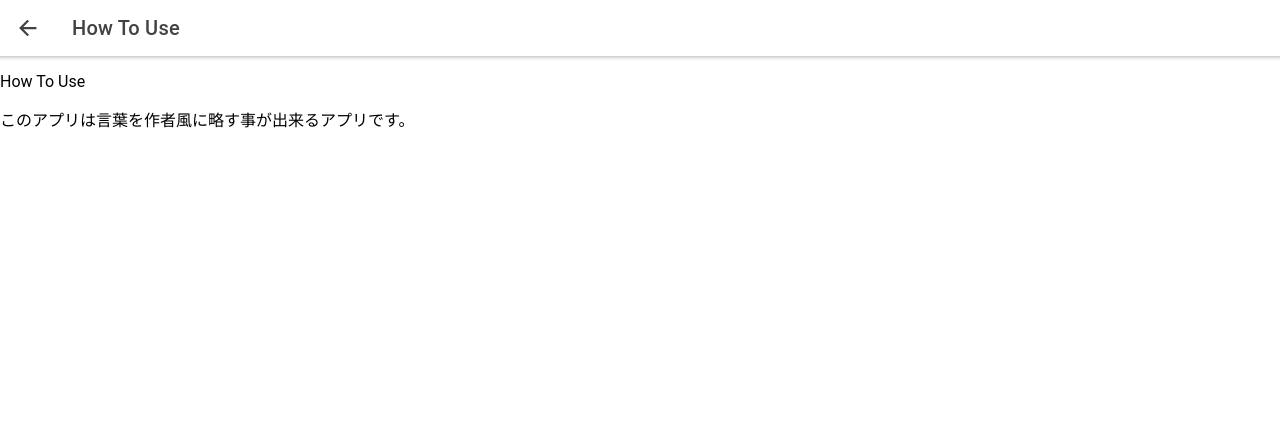
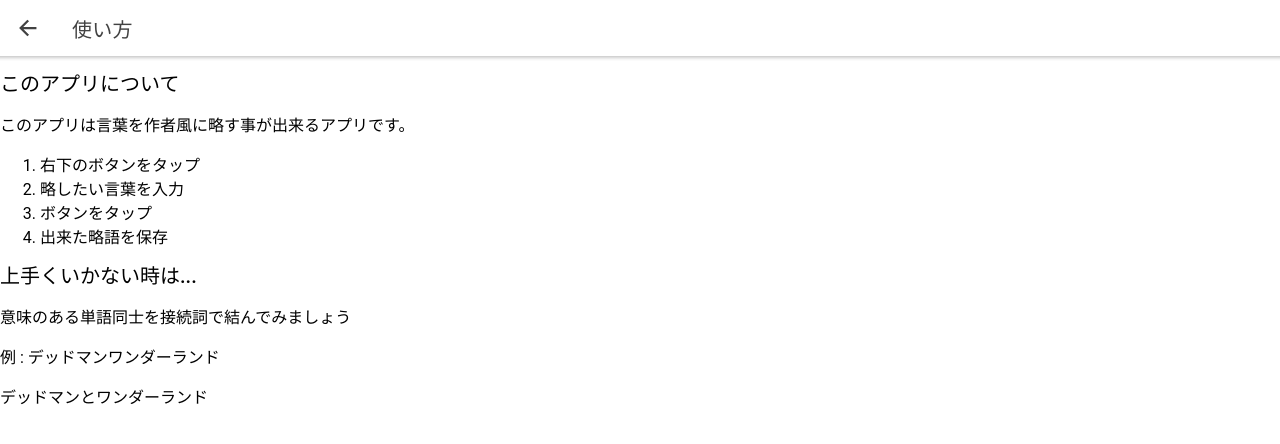
Before and after one commit to Yuta123456/word-abbreviation, a React (Create React App) app: page /about in a window 1280 px wide. Shown: the top 444 px of the page. Built offline with nearby package versions, Linux system fonts and the light colour scheme.

Commit message:
見た目を整えた

```diff
--- a/src/components/About.tsx
+++ b/src/components/About.tsx
@@ -12,13 +12,23 @@ const About: React.FC = () => {
                     <IonButtons slot="start">
                         <IonBackButton defaultHref="/" />
                     </IonButtons>
-                    <IonTitle>How To Use</IonTitle>
+                    <IonTitle>使い方</IonTitle>
                 </IonToolbar>
             </IonHeader>
             <IonContent>
-                <p>How To Use</p>
+                <h4>このアプリについて</h4>
                 <p>このアプリは言葉を作者風に略す事が出来るアプリです。</p>
-                <p></p>
+                <ol>
+                    <li>右下のボタンをタップ</li>
+                    <li>略したい言葉を入力</li>
+                    <li>ボタンをタップ</li>
+                    {/* TODO:ボタンの表記ゆれ */}
+                    <li>出来た略語を保存</li>
+                </ol>
+                <h4>上手くいかない時は...</h4>
+                <p>意味のある単語同士を接続詞で結んでみましょう</p>
+                <p>例 : デッドマンワンダーランド</p>
+                <p>デッドマンとワンダーランド</p>
             </IonContent>
         </IonPage>
     );
--- a/src/components/CreateWord.tsx
+++ b/src/components/CreateWord.tsx
@@ -55,7 +55,7 @@ const CreateWordModal: React.FC<CreateWordPageProps> = () => {
                 </IonToolbar>
             </IonHeader>
             <IonContent>
-                <IonInput value={word} placeholder="Enter Input" onIonChange={e => setWord(e.detail.value!)} className="ion-text-center ion-padding" clearInput></IonInput>
+                <IonInput value={word} placeholder="略したい言葉を入力" onIonChange={e => setWord(e.detail.value!)} className="ion-text-center"/>
                 {nowLoading ? <LoadingComponent /> : <div style={{ textAlign: "center" }}>{result}</div>}
                 {result ?
                     <section style={{ textAlign: "center" }}>
@@ -63,7 +63,9 @@ const CreateWordModal: React.FC<CreateWordPageProps> = () => {
                         <IonButton onClick={() => { init(); history.goBack() }} color="danger">保存しない</IonButton>
                         <IonButton onClick={() => init()}>もう一度</IonButton>
                     </section>
-                    : <IonButton onClick={() => submitWord(word)}>これでOK</IonButton>
+                    : <section style={{ textAlign: "center" }}>
+                        <IonButton onClick={() => submitWord(word)}>これでOK</IonButton>
+                      </section>
                 }
             </IonContent>
         </IonPage>
--- a/src/pages/WordList.tsx
+++ b/src/pages/WordList.tsx
@@ -2,7 +2,7 @@ import React, { useEffect, useState } from 'react';
 import {
   IonButton, IonButtons, IonCheckbox, IonContent,
   IonFab, IonFabButton, IonHeader, IonIcon,
-  IonItem, IonPage, IonTitle, IonToolbar
+  IonItem, IonLabel, IonNote, IonPage, IonText, IonTitle, IonToolbar, useIonViewWillEnter
 } from '@ionic/react';
 import CreateWordButton from '../components/CreateWordButton';
 import DeleteWordButton from '../components/DeleteWordButton';
@@ -17,9 +17,9 @@ const WordList: React.FC = () => {
   const [showFarewellToast, setShowFarewellToast] = useState(false);
 
   let history = useHistory();
-  useEffect(() => {
-    setWordList(JSON.parse(localStorage.getItem("wordList") || '{}'))
-  }, [])
+  useIonViewWillEnter(() => {
+    setWordList(JSON.parse(localStorage.getItem("wordList") || '{}'));
+  }, []);
 
   function deleteWord() {
     console.log("delete word list", deleteList);
@@ -64,8 +64,10 @@ const WordList: React.FC = () => {
             }></IonCheckbox>
             {// TODO: 右寄せ左寄せが効かない。
             }
-            <div className="ion-text-left">{key}</div>
-            <div className="ion-text-right">{wordList[key]}</div>
+            <IonText>
+              <div>ダサ言葉 : {key}</div>
+              <div>最高言葉 : {wordList[key]}</div>
+            </IonText>
           </IonItem>
         );
       }
```
